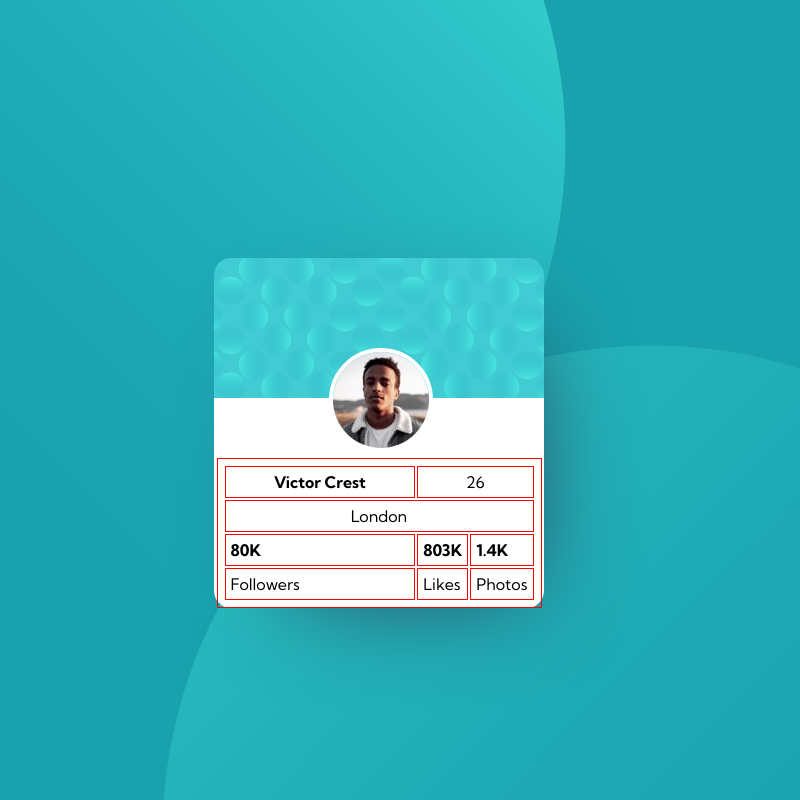
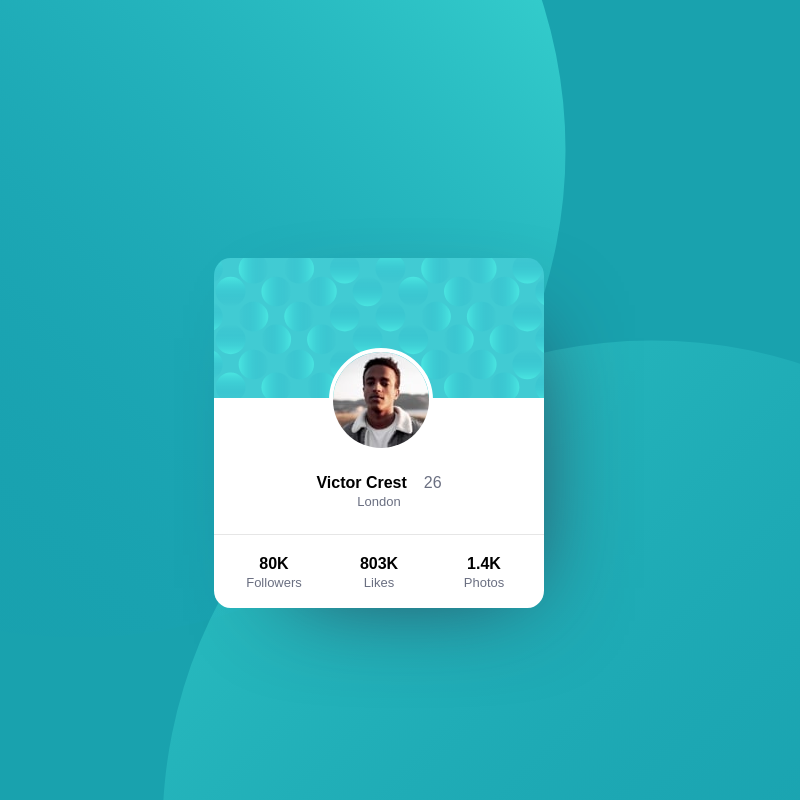
Before and after one commit to carolinekopp/Challenge_ProfileCard, a plain HTML site: page index.html in a window 1280 px wide. Shown: the whole page, without its empty margins (261-1061 px from the left). Drawn offline with Linux system fonts and the light colour scheme.

Commit message:
finished

```diff
--- a/app/css/global.scss
+++ b/app/css/global.scss
@@ -35,36 +35,33 @@ body {
 .desc {
     position: relative;
     margin: auto;
-    width: 325px;
-    height: 140px;
+    width: 330px;
+    height: 60px;
     top: 100px;
+    border-bottom: 1px solid hsl(0, 0%, 90%);
 
-    .data,
-    th,
-    td {
-        border: 1px solid red;
-        width: 100%;
-        font-family: "Kumbh Sans", sans-serif;
-        padding: 5px;
-
-        #name {
-            font-weight: 700;
-        }
-
-        #age {
-            font-weight: 400;
-        }
-
-        #city {
-            font-weight: 400;
-        }
-
-        #nr {
-            font-weight: 700;
-        }
-
-        #info {
-            font-weight: 400;
-        }
+    .name {
+        font-family: "Kumbh", sans-serif;
+        text-align: center;
     }
 }
+
+.desc2 {
+    display: flex;
+    justify-content: center;
+    align-items: stretch;
+    position: relative;
+    margin: auto;
+    width: 325px;
+    height: 70px;
+    top: 120px;
+
+    .box1,
+    .box2,
+    .box3 {
+        width: 105px;
+        height: 70px;
+        text-align: center;
+        font-family: "Kumbh", sans-serif;
+    }
+}
--- a/index.html
+++ b/index.html
@@ -31,27 +31,28 @@
     </div>
   </div>
   <div class="desc">
-    <table class="data">
-      <tr>
-        <th id="name" >Victor Crest</th>
-        <th id="age" colspan="2"> 26 </th>
-      </tr>
-      <tr>
-        <th id="city" colspan="3">London</th>
-      </tr>
-      <tr>
-        <td id="nr">80K</td>
-        <td id="nr">803K</td>
-        <td id="nr">1.4K</td>
-      </tr>
-      <tr>
-        <td id="info">Followers</td>
-        <td id="info">Likes</td>
-        <td id="info">Photos</td>
-      </tr>
-    </table>
+    <p class="name">
+      <strong>Victor Crest</strong>
+      <span style="color: hsl(227, 10%, 46%);">&ensp; 26 <br> <span style="font-size: small;">London</span></span>
+    </p>
   </div>
-
+  <div class="desc2">
+    <div class="box1"><strong>80K</strong><br>
+      <span style="color: hsl(227, 10%, 46%);">
+        <span style="font-size: small;">Followers</span>
+      </span>
+    </div>
+    <div class="box2"><strong>803K</strong><br>
+      <span style="color: hsl(227, 10%, 46%);">
+        <span style="font-size: small;">Likes</span>
+      </span>
+    </div>
+    <div class="box3"><strong>1.4K</strong><br>
+      <span style="color: hsl(227, 10%, 46%);">
+        <span style="font-size: small;">Photos</span>
+      </span>
+    </div>
+  </div>
 
   <div class="attribution">
     Challenge by <a href="https://www.frontendmentor.io?ref=challenge" target="_blank">Frontend Mentor</a>.
```
Also changed, not shown: app/css/global.css, 1 other file.
